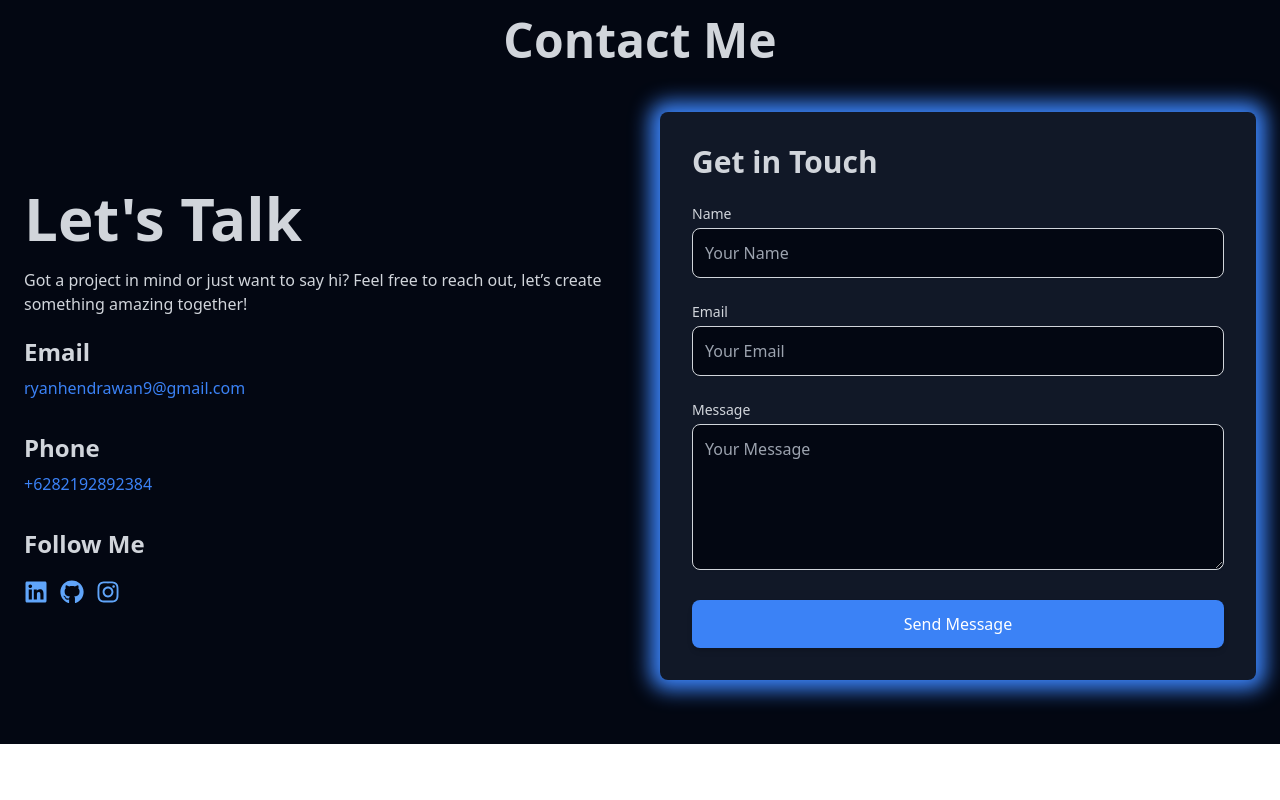
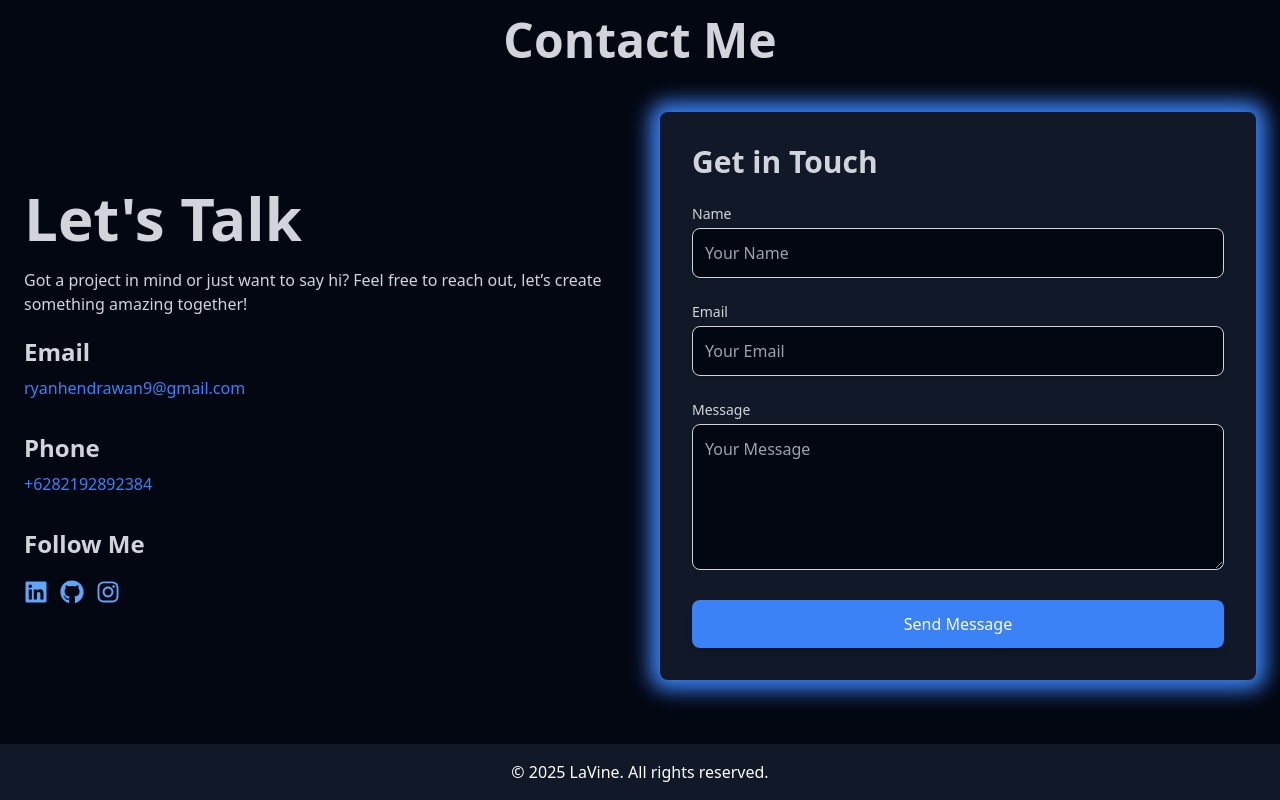
Before and after one commit to ryanhendrawan9/Portfolio, a React (Vite) app in the folder my-project/: page / in a window 1280 px wide. Shown: the part 3012-3812 px from the top of the page. Before the commit the page ends 3756 px from the top, so only its background shows below. Built offline with nearby package versions, Linux system fonts and the light colour scheme.

Commit message:
feat: Add Footer

```diff
--- a/my-project/src/App.jsx
+++ b/my-project/src/App.jsx
@@ -5,6 +5,7 @@ import About from "./components/About";
 import Education from "./components/Education";
 import Project from "./components/Project";
 import Contact from "./components/Contact";
+import Footer from "./components/Footer";
 
 const App = () => {
   return (
@@ -15,6 +16,7 @@ const App = () => {
       <Education />
       <Project />
       <Contact />
+      <Footer />
     </div>
   );
 };
--- /dev/null
+++ b/my-project/src/components/Footer.jsx
@@ -0,0 +1,11 @@
+import React from "react";
+
+const Footer = () => {
+  return (
+    <footer className="bg-gray-900 text-white py-4 text-center">
+      <p>&copy; {new Date().getFullYear()} LaVine. All rights reserved.</p>
+    </footer>
+  );
+};
+
+export default Footer;
```
